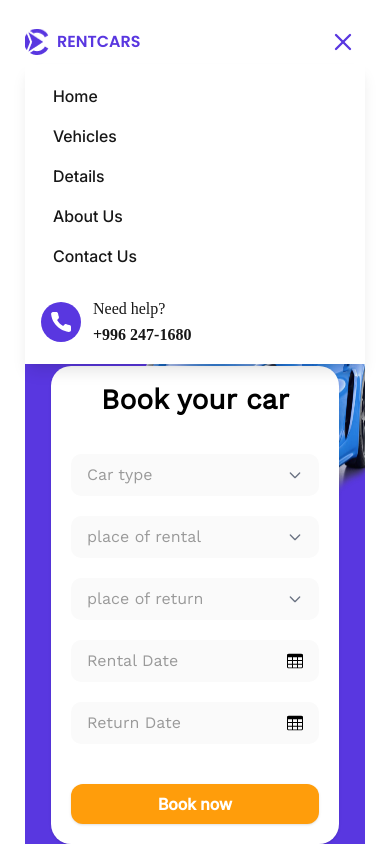
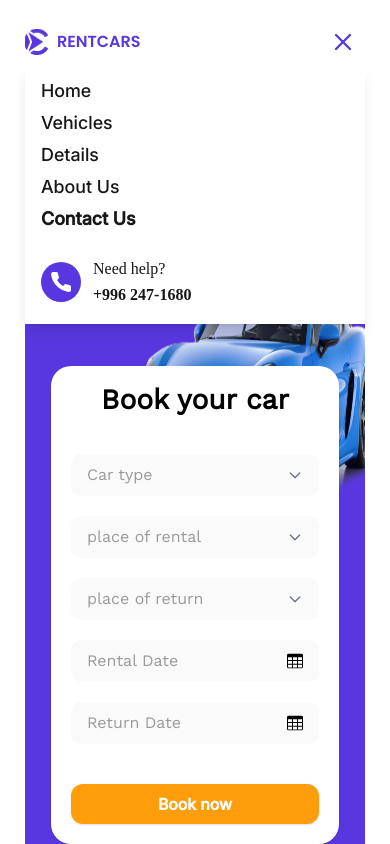
Before and after one commit to RanaMubashirTariq/RentCars-landing-page, a Next.js app: page / in a window 390 px wide. Both pictures are taken after a click on the button "Open menu". Shown: the top 844 px of the page. Built offline with nearby package versions, Linux system fonts and the light colour scheme.

Commit message:
add files

```diff
--- a/app/screens/sections/HeaderSection/HeaderSection.tsx
+++ b/app/screens/sections/HeaderSection/HeaderSection.tsx
@@ -108,17 +108,18 @@ export default function HeaderSection () {
         <div className="max-[1050px]:block hidden absolute top-full left-0 w-full bg-white shadow-lg z-50 custom1020:hidden animate-fade-in">
           <div>
             <ul className="flex flex-col items-start gap-2 p-4">
-              {navigationItems.map((item, index) => (
-                <li key={index}>
-                  <Link href='#' className="inline-flex items-center justify-start px-3 py-2 w-full">
-                    <span
-                      className={`font-['Inter'] text-base leading-[100%] text-defaultblack ${item.isActive ? "font-bold" : "font-medium"}`}
-                    >
-                      {item.label}
-                    </span>
-                  </Link>
-                </li>
-              ))}
+          {navigationItems.map((item) => (
+            <li key={item.id}>
+              <button
+                onClick={() => handleScrollTo(item.id)}
+                className={`font-['Inter'] text-[18px] leading-[100%] text-defaultblack cursor-pointer ${
+                  activeSection === item.id ? "font-bold" : "font-medium"
+                }`}
+              >
+                {item.label}
+              </button>
+            </li>
+          ))}
               <div className="flex items-center gap-3 mt-4">
                 <div className="relative w-10 h-10 bg-[#5937e0] rounded-[50px] flex items-center justify-center">
                   <img src='./phone-icon.svg' className="w-6 h-6" />
```
